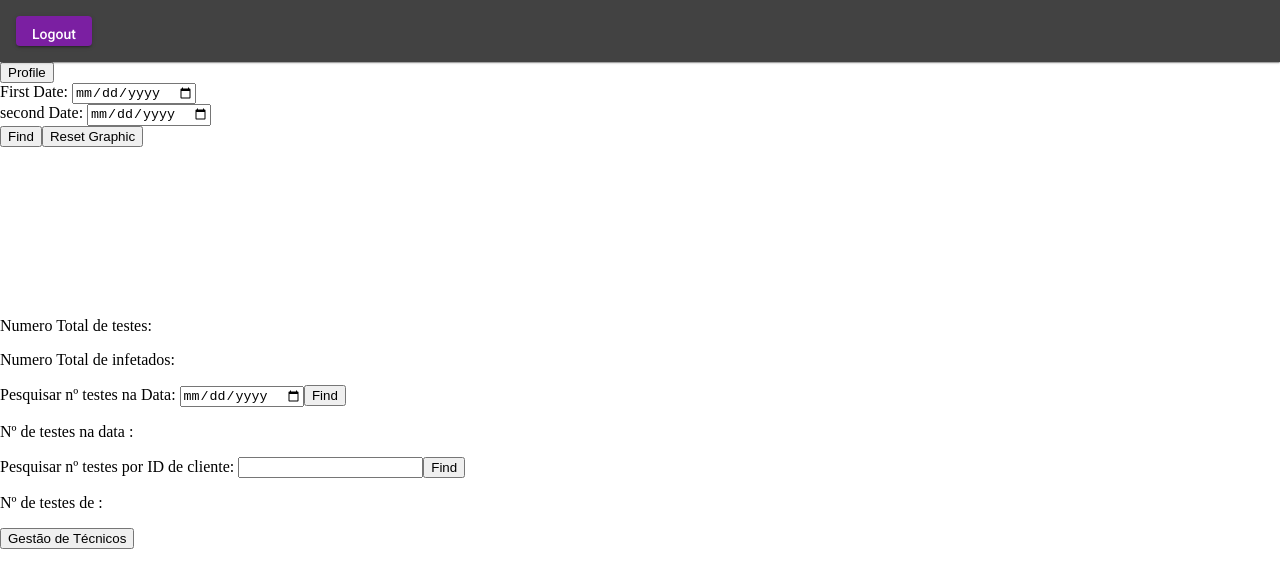
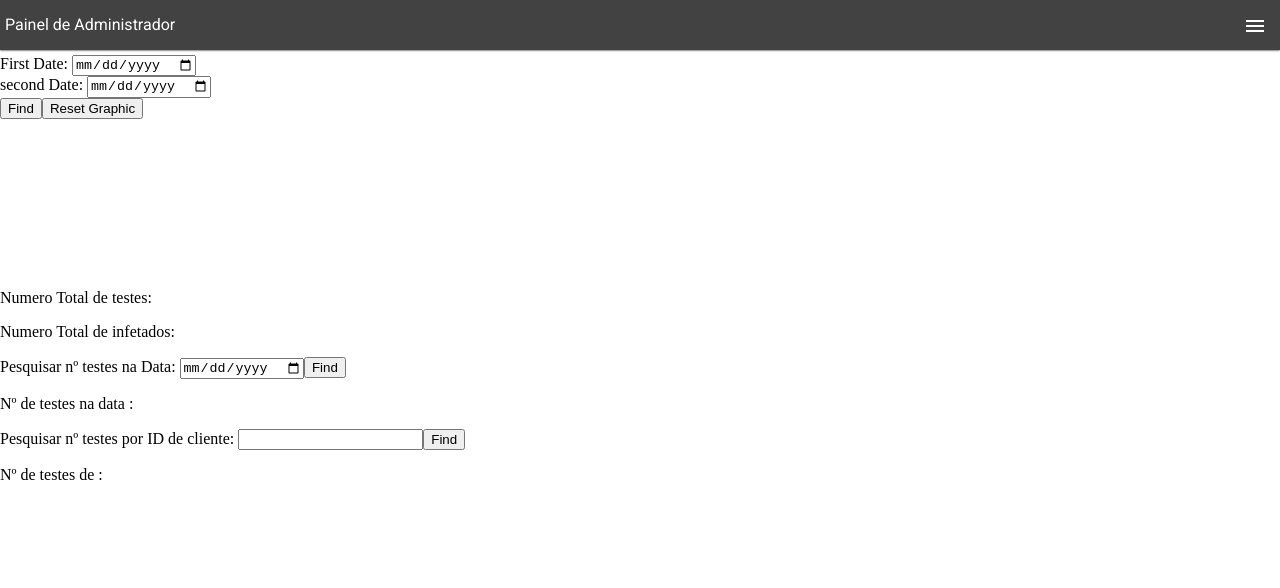
Before and after one commit to MoreiraJorge/Web-Programming-intro, an Angular app in the folder angular-app/: page /admDashboard in a window 1280 px wide. Shown: the top 588 px of the page. Built offline with nearby package versions, Linux system fonts and the light colour scheme; no server answers; sample sign-in values are in the browser's storage.

Commit message:
Admin menu styling

```diff
--- a/angular-app/src/app/app.module.ts
+++ b/angular-app/src/app/app.module.ts
@@ -18,6 +18,8 @@ import { MatInputModule } from '@angular/material/input';
 import { MatButtonModule } from '@angular/material/button';
 import { MatDialogModule } from '@angular/material/dialog';
 import { MatGridListModule } from '@angular/material/grid-list';
+import { MatMenuModule } from '@angular/material/menu';
+import { MatIconModule } from '@angular/material/icon';
 
 import { PopupPassComponent } from './components/popups/popup-pass/popup-pass.component';
 import { ListCovtestComponent } from './components/CovtestCrud/list-covtest/list-covtest.component';
@@ -63,7 +65,9 @@ import { PopupUploadComponent } from './components/popups/popup-upload/popup-upl
     MatButtonModule,
     MatDialogModule,
     MatGridListModule,
-    ReactiveFormsModule
+    ReactiveFormsModule,
+    MatMenuModule,
+    MatIconModule
   ],
   providers: [],
   bootstrap: [AppComponent]
--- a/angular-app/src/app/components/Dashboards/admin-dashboard/admin-dashboard.component.html
+++ b/angular-app/src/app/components/Dashboards/admin-dashboard/admin-dashboard.component.html
@@ -1,16 +1,23 @@
 <mat-card class="top">
-    <button mat-raised-button color="primary" (click)="logout($event)">Logout</button>
+    <label id="title">Painel de Administrador</label>
+    <div>
+        <button mat-icon-button [matMenuTriggerFor]="menu">
+            <mat-icon>menu</mat-icon>
+        </button>
+        <mat-menu #menu="matMenu">
+            <button mat-menu-item (click)="TechManagement()">Gestão de Técnicos
+            </button>
+            <button mat-menu-item (click)="seeProfile()">Perfil do Admin
+            </button>
+            <button mat-menu-item (click)="logout()">Logout
+            </button>
+        </mat-menu>
+    </div>
 </mat-card>
-
-<div *ngIf="user">
-    <h1>Hello {{user.name}}</h1>
-</div>
-
-<button (click)="seeProfile()">Profile</button>
 
 <div name="rangeForm">
     <label>First Date:
-        <input type="date" [(ngModel)]="firstDate" placeholder="yyyy-MM-dd"/>
+        <input type="date" [(ngModel)]="firstDate" placeholder="yyyy-MM-dd" />
     </label><br>
     <label>second Date:
         <input type="date" [(ngModel)]="secondDate" placeholder="yyyy-MM-dd" />
@@ -36,9 +43,7 @@
 
 <form name="nTestsPerson">
     <label for="ntests">Pesquisar nº testes por ID de cliente: </label>
-    <input [(ngModel)]="userCode" id="ntests" name="ntests"/>
+    <input [(ngModel)]="userCode" id="ntests" name="ntests" />
     <button type="submit" form="dateForm" value="Submit" (click)="nTestsOfPerson(userCode)">Find</button>
 </form>
 <p>Nº de testes de {{ userCode }} : {{ nTestsUser }}</p>
-
-<button (click)="TechManagement()">Gestão de Técnicos</button>
--- a/angular-app/src/app/components/Dashboards/admin-dashboard/admin-dashboard.component.sass
+++ b/angular-app/src/app/components/Dashboards/admin-dashboard/admin-dashboard.component.sass
@@ -1,7 +1,19 @@
 .top
     display: flex
     border-radius: 0px
-    height: 30px
+    margin-top: 0px
+    margin-bottom: 5px
+    padding: 5px
+    justify-content: space-between
+    //box-sizing: border-box
+
+    .mat-icon-button
+        .mat-icon
+            padding-bottom: 2%
+
+    #title
+        margin-top: 10px
+
 
 h1
     text-align: center
--- a/angular-app/src/app/components/Dashboards/admin-dashboard/admin-dashboard.component.ts
+++ b/angular-app/src/app/components/Dashboards/admin-dashboard/admin-dashboard.component.ts
@@ -122,7 +122,7 @@ export class AdminDashboardComponent implements OnInit {
     this.router.navigate(['/usrMng']);
   }
 
-  logout(event): void {
+  logout(): void {
     event.preventDefault()
     this.errors = ''
     this.sessionService.logout()
```
